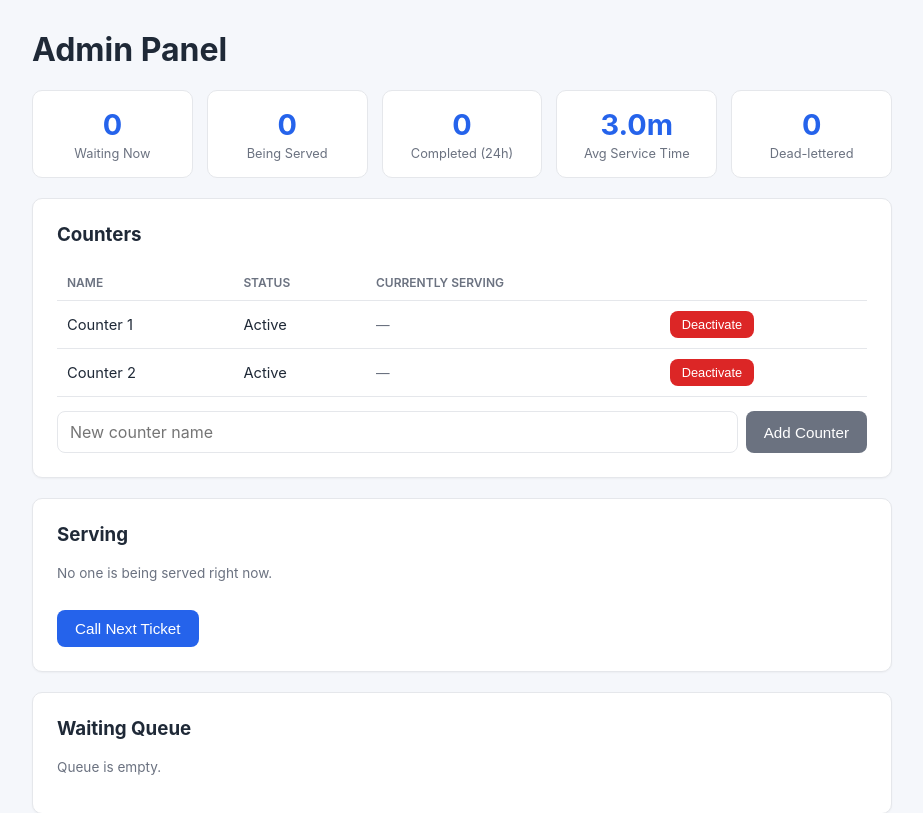
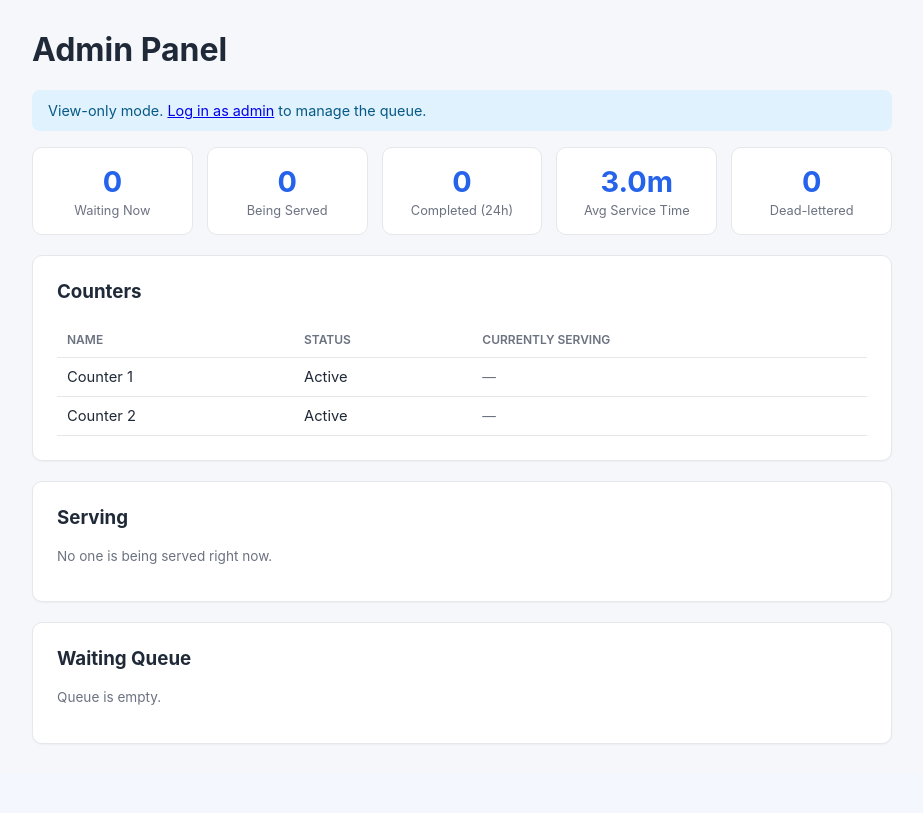
Before and after one commit to kannika-kk/queue-app, a Flask app: page /admin in a window 1280 px wide. Shown: the part 60-873 px from the top of the page, without its empty margins (178-1101 px from the left). After the commit the page ends 804 px from the top, so only its background shows below. Run offline with Flask 3, Linux system fonts and the light colour scheme; data comes from the database, SQL or seed files in the repository; data that the repository does not hold is empty.

Commit message:
Add files via upload

```diff
--- a/templates/admin.html
+++ b/templates/admin.html
@@ -2,6 +2,9 @@
 {% block title %}Admin Panel{% endblock %}
 {% block content %}
 <h1>Admin Panel</h1>
+{% if not session.get('is_admin') %}
+<div class="flash flash-info">View-only mode. <a href="{{ url_for('admin_login') }}">Log in as admin</a> to manage the queue.</div>
+{% endif %}
 
 <div class="stats-grid">
   <div class="stat-box"><div class="num">{{ queue_length }}</div><div class="label">Waiting Now</div></div>
@@ -14,7 +17,7 @@
 <div class="card">
   <h3>Counters</h3>
   <table>
-    <tr><th>Name</th><th>Status</th><th>Currently Serving</th><th></th></tr>
+    <tr><th>Name</th><th>Status</th><th>Currently Serving</th>{% if session.get('is_admin') %}<th></th>{% endif %}</tr>
     {% for c in counters %}
     <tr>
       <td>{{ c.name }}</td>
@@ -24,25 +27,29 @@
         {% for s in serving %}{% if s.counter_id == c.id %}#{{ s.token_no }} ({{ s.name }}){% set found = true %}{% endif %}{% endfor %}
         {% if not found %}<span class="muted">—</span>{% endif %}
       </td>
+{% if session.get('is_admin') %}
       <td class="row-actions">
         <form method="POST" action="{{ url_for('toggle_counter', counter_id=c.id) }}">
           <button class="{{ 'btn-danger' if c.active else 'btn-success' }}">{{ "Deactivate" if c.active else "Activate" }}</button>
         </form>
       </td>
+      {% endif %}
     </tr>
     {% endfor %}
   </table>
+{% if session.get('is_admin') %}
   <form method="POST" action="{{ url_for('add_counter') }}" style="margin-top:14px; display:flex; gap:8px;">
     <input type="text" name="counter_name" maxlength="50" placeholder="New counter name" style="flex:1;">
     <button type="submit" class="btn-secondary" style="margin-top:0;">Add Counter</button>
   </form>
+  {% endif %}
 </div>
 
 <div class="card">
   <h3>Serving</h3>
   {% if serving %}
   <table>
-    <tr><th>Token</th><th>Name</th><th>Service</th><th>Counter</th><th>Called At</th><th></th></tr>
+    <tr><th>Token</th><th>Name</th><th>Service</th><th>Counter</th><th>Called At</th>{% if session.get('is_admin') %}<th></th>{% endif %}</tr>
     {% for t in serving %}
     <tr>
       <td>#{{ t.token_no }}</td>
@@ -50,17 +57,21 @@
       <td>{{ t.service_type }}</td>
       <td>{% for c in counters %}{% if c.id == t.counter_id %}{{ c.name }}{% endif %}{% endfor %}</td>
       <td class="muted">{{ t.called_at if t.called_at else '-' }}</td>
+{% if session.get('is_admin') %}
       <td class="row-actions">
         <form method="POST" action="{{ url_for('complete_ticket', ticket_id=t.id) }}"><button class="btn-success">Complete</button></form>
         <form method="POST" action="{{ url_for('no_show', ticket_id=t.id) }}"><button class="btn-warning">No-show</button></form>
       </td>
+      {% endif %}
     </tr>
     {% endfor %}
   </table>
   {% else %}
     <p class="muted">No one is being served right now.</p>
   {% endif %}
+{% if session.get('is_admin') %}
   <form method="POST" action="{{ url_for('call_next') }}"><button type="submit">Call Next Ticket</button></form>
+  {% endif %}
 </div>
 
 <div class="card">
--- a/templates/base.html
+++ b/templates/base.html
@@ -9,7 +9,14 @@
 <body>
 <header>
   <a class="title" href="{{ url_for('index') }}">🎫 Queue Management System</a>
-  <a href="{{ url_for('admin') }}">Admin Panel →</a>
+  <span>
+    <a href="{{ url_for('admin') }}">Admin Panel →</a>
+    {% if session.get('is_admin') %}
+    <form method="POST" action="{{ url_for('admin_logout') }}" style="display:inline; margin-left:14px;">
+      <button type="submit" style="margin:0; padding:5px 12px; background:rgba(255,255,255,0.2);">Log out</button>
+    </form>
+    {% endif %}
+  </span>
 </header>
 <main>
   {% with messages = get_flashed_messages(with_categories=true) %}
```
Also changed, not shown: templates/admin_login.html (added, +14 -0 lines).
